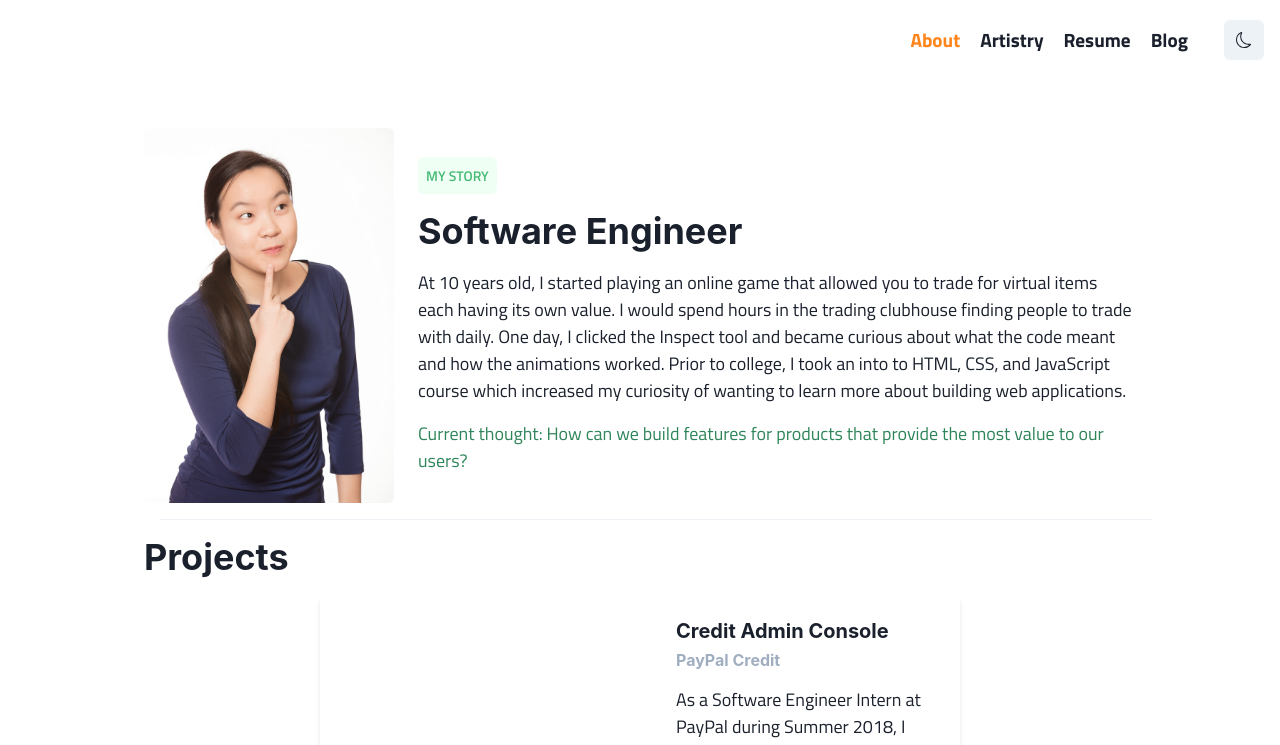
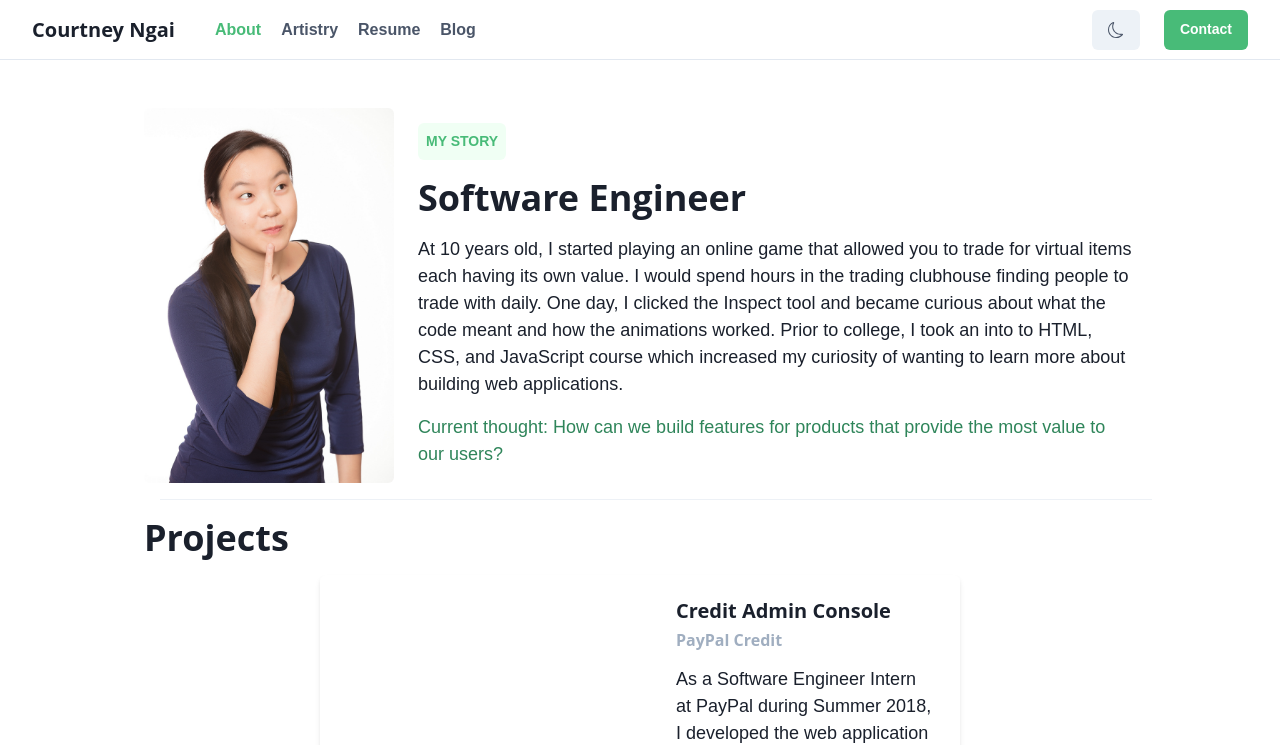
Before and after one commit to ninjaNgai/portfolio-blog-ts, a Next.js app: page /about in a window 1280 px wide. Shown: the top 745 px of the page. Built offline with nearby package versions, Linux system fonts and the light colour scheme.

Commit message:
Added Contact base, Refactored Navbar

```diff
--- a/components/navbar/index.tsx
+++ b/components/navbar/index.tsx
@@ -9,13 +9,20 @@ import {
   DrawerOverlay,
   DrawerCloseButton,
   useDisclosure,
-  useColorMode
+  useColorMode,
+  useColorModeValue,
+  useBreakpointValue,
+  Flex,
+  Heading,
+  Stack,
+  Button,
+  Collapse
 } from '@chakra-ui/react';
 import { BiMenuAltRight } from 'react-icons/bi';
 import { BsMoon, BsSun } from 'react-icons/bs';
 
 const Navbar = () => {
-  const { isOpen, onOpen, onClose } = useDisclosure();
+  const { isOpen, onToggle, onOpen, onClose } = useDisclosure();
   const { colorMode, toggleColorMode } = useColorMode();
   const router = useRouter();
 
@@ -31,7 +38,8 @@ const Navbar = () => {
     { name: 'About', link: '/about' },
     { name: 'Artistry', link: '/artistry' },
     { name: 'Resume', link: './Ngai_Courtney_01.02_2023.pdf' },
-    { name: 'Blog', link: '/blogs' }
+    { name: 'Blog', link: '/blogs' },
+    { name: 'Contact', link: '/contact' }
   ];
 
   const loadMenu = (isMobile = false) => {
@@ -67,7 +75,8 @@ const Navbar = () => {
         mr="20px"
         key={index}
         cursor="pointer"
-        fontWeight="bold"
+        fontWeight={500}
+        fontSize={'md'}
         color={router.asPath === menu.link ? 'brand' : ''}>
         <Link href={menu.link} passHref>
           <Box as="span" fontWeight="bold">
@@ -78,10 +87,120 @@ const Navbar = () => {
     ));
   };
 
-  return (
-    <Box display="flex" justifyContent="end" alignItems="center" height="10vh">
+  const NavigationBar = () => (
+    <Box>
+      <Flex
+        bg={useColorModeValue('white', 'gray.800')}
+        color={useColorModeValue('gray.600', 'white')}
+        minH={'60px'}
+        py={{ base: 2 }}
+        px={{ base: 4 }}
+        borderBottom={1}
+        borderStyle={'solid'}
+        borderColor={useColorModeValue('gray.200', 'gray.900')}
+        align={'center'}>
+        <Flex
+          flex={{ base: 1, md: 'auto' }}
+          ml={{ base: -2 }}
+          display={{ base: 'flex', md: 'none' }}>
+          <IconButton
+            onClick={onToggle}
+            icon={isOpen ? <BiMenuAltRight /> : <BiMenuAltRight />}
+            variant={'ghost'}
+            aria-label={'Toggle Navigation'}
+          />
+        </Flex>
+        <Flex flex={{ base: 1 }} justify={{ base: 'center', md: 'start' }}>
+          <Link href={'/'}>
+            <Heading
+              as="h4"
+              size="md"
+              textAlign={useBreakpointValue({ base: 'center', md: 'left' })}
+              fontFamily={'heading'}
+              color={useColorModeValue('gray.800', 'white')}
+              marginLeft="1rem"
+              _hover={{
+                textDecoration: 'none',
+                color: 'green.400'
+              }}>
+              Courtney Ngai
+            </Heading>
+          </Link>
+
+          <Flex display={{ base: 'none', md: 'flex' }} ml={10}>
+            {loadMenu()}
+          </Flex>
+        </Flex>
+
+        <Stack
+          flex={{ base: 1, md: 0 }}
+          justify={'flex-end'}
+          direction={'row'}
+          spacing={6}
+          marginRight="1rem">
+          <Button onClick={toggleColorMode}>
+            {colorMode === 'light' ? <BsMoon /> : <BsSun />}
+          </Button>
+          <Button
+            as={'a'}
+            display={{ base: 'none', md: 'inline-flex' }}
+            fontSize={'sm'}
+            fontWeight={600}
+            color={'white'}
+            bg={'green.400'}
+            href={'/contact'}
+            _hover={{
+              bg: 'green.300'
+            }}>
+            Contact
+          </Button>
+        </Stack>
+      </Flex>
+
+      <Collapse in={isOpen} animateOpacity>
+        {loadMenu(true)}
+      </Collapse>
+    </Box>
+  );
+
+  const OldNavigationBar = (
+    <Box>
+      <Flex
+        bg={useColorModeValue('white', 'gray.800')}
+        color={useColorModeValue('gray.600', 'white')}
+        minH={'60px'}
+        py={{ base: 2 }}
+        px={{ base: 4 }}
+        borderBottom={1}
+        borderStyle={'solid'}
+        borderColor={useColorModeValue('gray.200', 'gray.900')}
+        align={'center'}>
+        <Flex flex={{ base: 1 }} justify={{ base: 'center', md: 'start' }}>
           <Box display={['none', 'none', 'flex', 'flex']} alignItems="center" fontSize="1.2rem">
+            <Link href={'/'}>
+              <Heading
+                as="h4"
+                size="md"
+                textAlign={useBreakpointValue({ base: 'center', md: 'left' })}
+                fontFamily={'heading'}
+                color={useColorModeValue('gray.800', 'white')}
+                marginLeft="1rem"
+                _hover={{
+                  textDecoration: 'none',
+                  color: 'green.400'
+                }}>
+                Courtney Ngai
+              </Heading>
+            </Link>
+          </Box>
+
+          <Flex display={{ base: 'none', md: 'flex' }} ml={10}>
+            <Box display={['none', 'none', 'flex', 'flex']} alignItems="center" fontSize="1rem">
               {loadMenu()}
+            </Box>
+          </Flex>
+        </Flex>
+        <Flex justifyContent="end" alignItems="center">
           <Box m="1rem">
             <IconButton
               icon={colorMode === 'light' ? <BsMoon /> : <BsSun />}
@@ -90,7 +209,7 @@ const Navbar = () => {
               onClick={toggleColorMode}
             />
           </Box>
-      </Box>
+        </Flex>
         <Box m="1rem" display={['flex', 'flex', 'none', 'none']}>
           <BiMenuAltRight fontSize="2.5em" cursor="pointer" onClick={onOpen} />
           <Drawer size="full" onClose={onClose} isOpen={isOpen}>
@@ -101,8 +220,11 @@ const Navbar = () => {
             </DrawerContent>
           </Drawer>
         </Box>
+      </Flex>
     </Box>
   );
+
+  return <NavigationBar />;
 };
 
 export default Navbar;
--- a/pages/_app.tsx
+++ b/pages/_app.tsx
@@ -8,15 +8,16 @@ import MDXComponents from '@/components/mdx';
 function MyApp({ Component, pageProps }) {
   const theme = extendTheme({
     colors: {
-      brand: '#ff851b',
+      brand: '#48BB78',
       link: '#1890ff',
       project: '#0275d8',
-      blog: 'tomato',
+      blog: '#48BB78',
       textColor: 'black',
       bgColor: 'white'
     },
     fonts: {
-      body: 'Titillium Web'
+      heading: `'Open Sans', sans-serif`,
+      body: `'Raleway', sans-serif`
     }
   });
 
--- a/pages/blogs/index.tsx
+++ b/pages/blogs/index.tsx
@@ -13,7 +13,7 @@ const BlogPage: FC<Posts & IProps> = ({ posts }): JSX.Element => {
   return (
     <>
       <Head>
-        <title>KnowAnkit | Blogs</title>
+        <title>CNgai | Blogs</title>
       </Head>
       <Blog posts={posts} />
     </>
--- a/pages/index.tsx
+++ b/pages/index.tsx
@@ -16,7 +16,7 @@ const Home = (props) => {
   return (
     <>
       <Head>
-        <title>KnowAnkit | Home</title>
+        <title>CNgai | Home</title>
         <meta name="robots" content="follow, index" />
         <meta content={meta.summary} name="description" />
         <meta property="og:type" content={meta.type} />
```
Also changed, not shown: components/contact/index.tsx (added, +13 -0 lines), layouts/blog-layout.tsx (+5 -10 lines), pages/contact.tsx (added, +21 -0 lines). Lines whose indentation alone changed are shown as unchanged.
